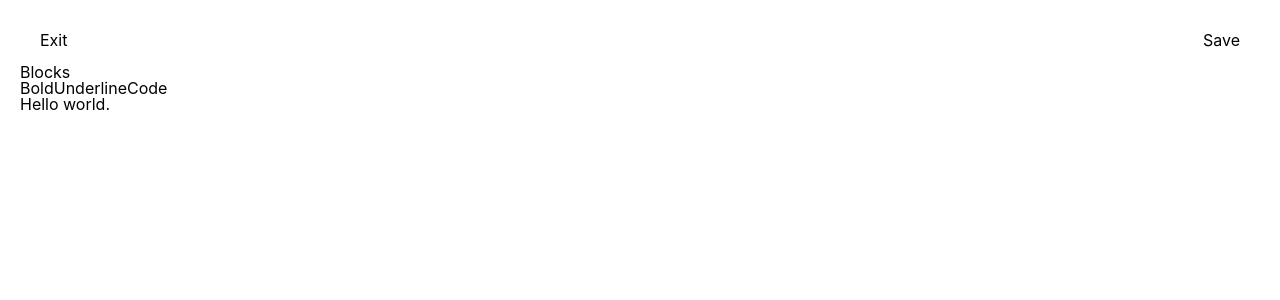
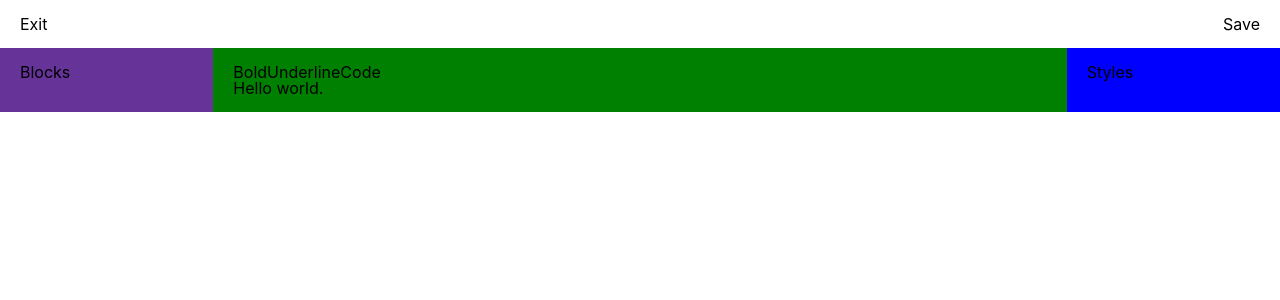
Before and after one commit to kaylynyuh/PageGen, a React (Create React App) app: page / in a window 1280 px wide. Shown: the top 300 px of the page. Built offline with nearby package versions, Linux system fonts and the light colour scheme.

Commit message:
initial layout

```diff
--- a/src/App.jsx
+++ b/src/App.jsx
@@ -1,6 +1,21 @@
 import React from "react";
 
 import Canvas from "./components/Canvas";
+import LeftPanel from "./components/LeftPanel";
+import Navbar from "./components/Navbar";
+import RightPanel from "./components/RightPanel";
+import "./App.scss";
 
-const App = () => <Canvas />;
+const App = () => {
+  return (
+    <div className='app'>
+      <Navbar />
+      <div className='editor'>
+        <LeftPanel />
+        <Canvas />
+        <RightPanel />
+      </div>
+    </div>
+  );
+};
 export default App;
--- a/src/App.scss
+++ b/src/App.scss
@@ -1,38 +1,4 @@
-.App {
-  text-align: center;
+.editor {
+  display: grid;
+  grid-template-columns: 1fr 4fr 1fr;
 }
-
-.App-logo {
-  height: 40vmin;
-  pointer-events: none;
-}
-
-@media (prefers-reduced-motion: no-preference) {
-  .App-logo {
-    animation: App-logo-spin infinite 20s linear;
-  }
-}
-
-.App-header {
-  background-color: #282c34;
-  min-height: 100vh;
-  display: flex;
-  flex-direction: column;
-  align-items: center;
-  justify-content: center;
-  font-size: calc(10px + 2vmin);
-  color: white;
-}
-
-.App-link {
-  color: #61dafb;
-}
-
-@keyframes App-logo-spin {
-  from {
-    transform: rotate(0deg);
-  }
-  to {
-    transform: rotate(360deg);
-  }
-}
--- a/src/components/Canvas/index.jsx
+++ b/src/components/Canvas/index.jsx
@@ -2,8 +2,6 @@ import React, { useState, useCallback } from "react";
 import { createEditor } from "slate";
 import { Slate, Editable, withReact } from "slate-react";
 
-import Navbar from "../Navbar";
-import LeftPanel from "../LeftPanel";
 import RichText from "../RichText";
 import "./styles.scss";
 
@@ -59,8 +57,6 @@ const Canvas = () => {
 
   return (
     <div className='canvas'>
-      <Navbar />
-      <LeftPanel />
       <Slate
         editor={editor}
         initialValue={value}
--- a/src/components/Canvas/styles.scss
+++ b/src/components/Canvas/styles.scss
@@ -1,3 +1,4 @@
 .canvas {
   padding: 16px 20px;
+  background-color: green;
 }
--- a/src/components/LeftPanel/index.jsx
+++ b/src/components/LeftPanel/index.jsx
@@ -3,7 +3,7 @@ import "./styles.scss";
 
 const LeftPanel = () => {
   return (
-    <aside>
+    <aside className='left-panel'>
       <h1>Blocks</h1>
     </aside>
   );
--- a/src/components/LeftPanel/styles.scss
+++ b/src/components/LeftPanel/styles.scss
@@ -0,0 +1,4 @@
+.left-panel {
+  padding: 16px 20px;
+  background-color: rebeccapurple;
+}
--- /dev/null
+++ b/src/components/RightPanel/index.jsx
@@ -0,0 +1,12 @@
+import React from "react";
+import "./styles.scss";
+
+const RightPanel = () => {
+  return (
+    <aside className='right-panel'>
+      <h1>Styles</h1>
+    </aside>
+  );
+};
+
+export default RightPanel;
--- /dev/null
+++ b/src/components/RightPanel/styles.scss
@@ -0,0 +1,4 @@
+.right-panel {
+  padding: 16px 20px;
+  background-color: blue;
+}
```
